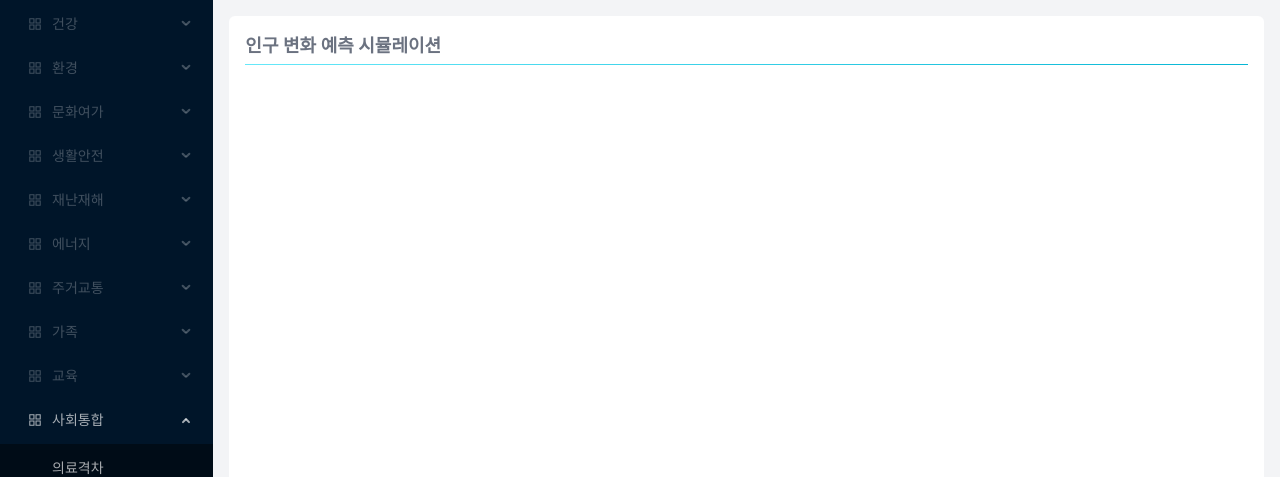
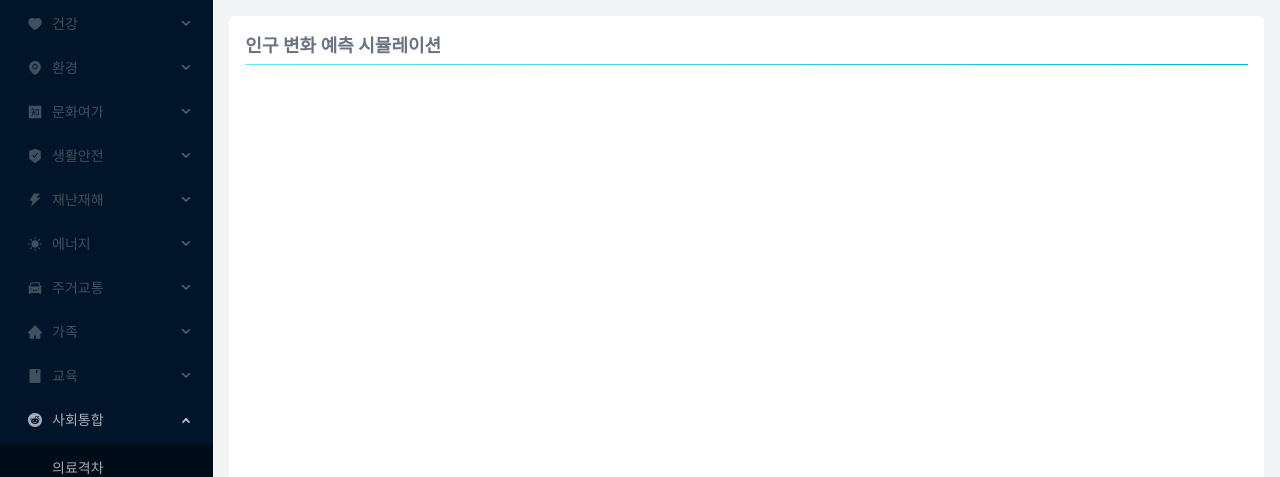
Before and after one commit to sean-ineeji/proj-rnd-population, a React (Create React App) app in the folder population-simulator/: page / in a window 1280 px wide. Shown: the top 477 px of the page. Built offline with nearby package versions, Linux system fonts and the light colour scheme.

Commit message:
customize icons

```diff
--- a/population-simulator/src/components/Sidebar/Sidebar.tsx
+++ b/population-simulator/src/components/Sidebar/Sidebar.tsx
@@ -1,7 +1,19 @@
 import React, { useState } from 'react';
 // eslint-disable-next-line
 import tw from 'tailwind-styled-components';
-import { AppstoreOutlined } from '@ant-design/icons';
+import {
+  HeartFilled,
+  EnvironmentFilled,
+  ZhihuSquareFilled,
+  SafetyCertificateFilled,
+  SunFilled,
+  CarFilled,
+  BookFilled,
+  AppstoreOutlined,
+  RedditCircleFilled,
+  HomeFilled,
+  ThunderboltFilled,
+} from '@ant-design/icons';
 import type { MenuProps } from 'antd';
 import { Menu } from 'antd';
 import './Sidebar.css';
@@ -31,7 +43,7 @@ const items: MenuItem[] = [
   getItem(
     '건강',
     'sub1',
-    <AppstoreOutlined />,
+    <HeartFilled />,
     [
       getItem('만성질환', '1', undefined, undefined, true),
       getItem('희귀난치성', '2', undefined, undefined, true),
@@ -46,7 +58,7 @@ const items: MenuItem[] = [
   getItem(
     '환경',
     'sub2',
-    <AppstoreOutlined />,
+    <EnvironmentFilled />,
     [
       getItem('생활폐기물', '6', undefined, undefined, true),
       getItem('실내 공기오염', '7', undefined, undefined, true),
@@ -63,7 +75,7 @@ const items: MenuItem[] = [
   getItem(
     '문화여가',
     'sub3',
-    <AppstoreOutlined />,
+    <ZhihuSquareFilled />,
     [
       getItem('문화소외', '13', undefined, undefined, true),
       getItem('문화 - 여가공간 미비', '14', undefined, undefined, true),
@@ -75,7 +87,7 @@ const items: MenuItem[] = [
   getItem(
     '생활안전',
     'sub4',
-    <AppstoreOutlined />,
+    <SafetyCertificateFilled />,
     [
       getItem('성범죄', '15', undefined, undefined, true),
       getItem('먹거리 안전', '16', undefined, undefined, true),
@@ -92,7 +104,7 @@ const items: MenuItem[] = [
   getItem(
     '재난재해',
     'sub5',
-    <AppstoreOutlined />,
+    <ThunderboltFilled />,
     [
       getItem('기상재해', '22', undefined, undefined, true),
       getItem('화학사고', '23', undefined, undefined, true),
@@ -108,7 +120,7 @@ const items: MenuItem[] = [
   getItem(
     '에너지',
     'sub6',
-    <AppstoreOutlined />,
+    <SunFilled />,
     [
       getItem('전력수급', '28', undefined, undefined, true),
       getItem('에너지 빈곤', '29', undefined, undefined, true),
@@ -120,7 +132,7 @@ const items: MenuItem[] = [
   getItem(
     '주거교통',
     'sub7',
-    <AppstoreOutlined />,
+    <CarFilled />,
     [
       getItem('불량/노후 주택', '30', undefined, undefined, true),
       getItem('교통 혼잡', '31', undefined, undefined, true),
@@ -133,7 +145,7 @@ const items: MenuItem[] = [
   getItem(
     '가족',
     'sub8',
-    <AppstoreOutlined />,
+    <HomeFilled />,
     [
       getItem('노인 소외 - 자살', '33', undefined, undefined, true),
       getItem('가정폭력', '34', undefined, undefined, true),
@@ -146,7 +158,7 @@ const items: MenuItem[] = [
   getItem(
     '교육',
     'sub9',
-    <AppstoreOutlined />,
+    <BookFilled />,
     [
       getItem('교육격차', '36', undefined, undefined, true),
       getItem('학교폭력', '37', undefined, undefined, true),
@@ -158,7 +170,7 @@ const items: MenuItem[] = [
   getItem(
     '사회통합',
     'sub10',
-    <AppstoreOutlined />,
+    <RedditCircleFilled />,
     [
       getItem('의료격차', '38', undefined, undefined, false),
       getItem(
```
